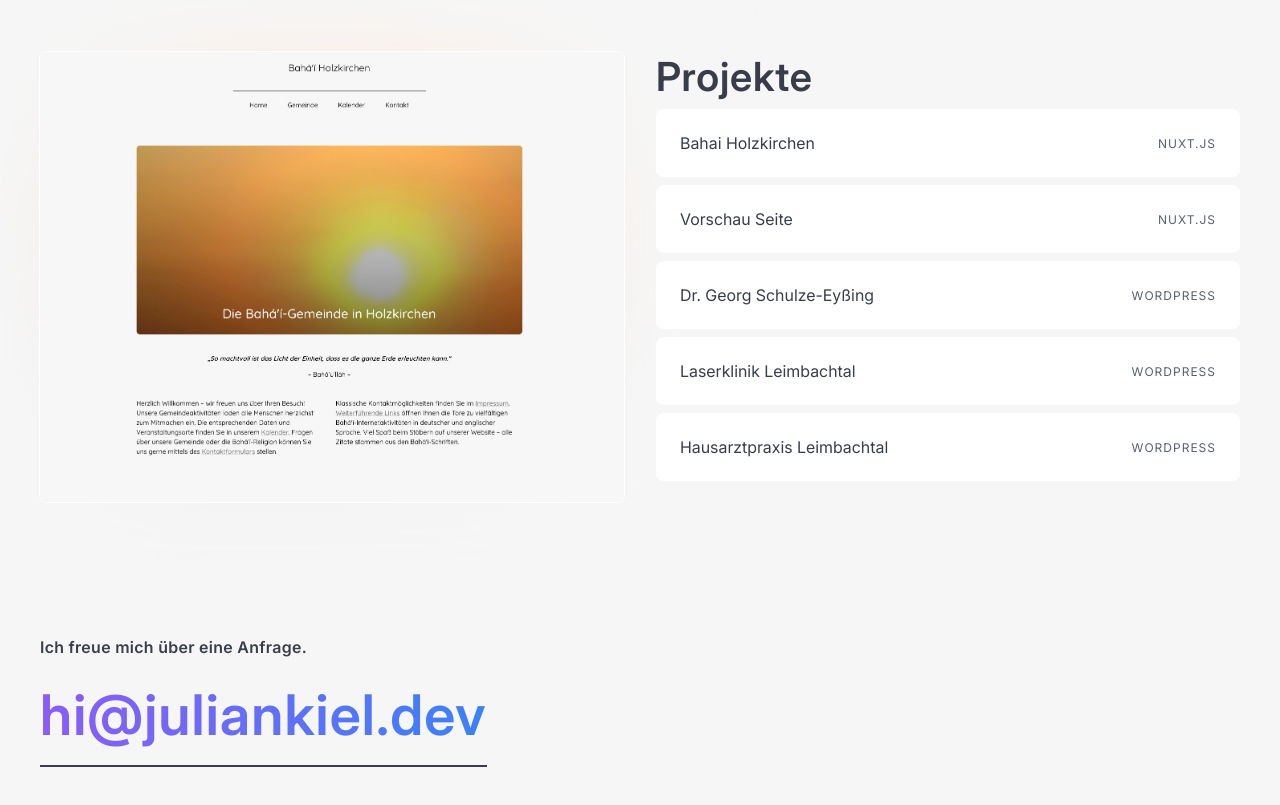
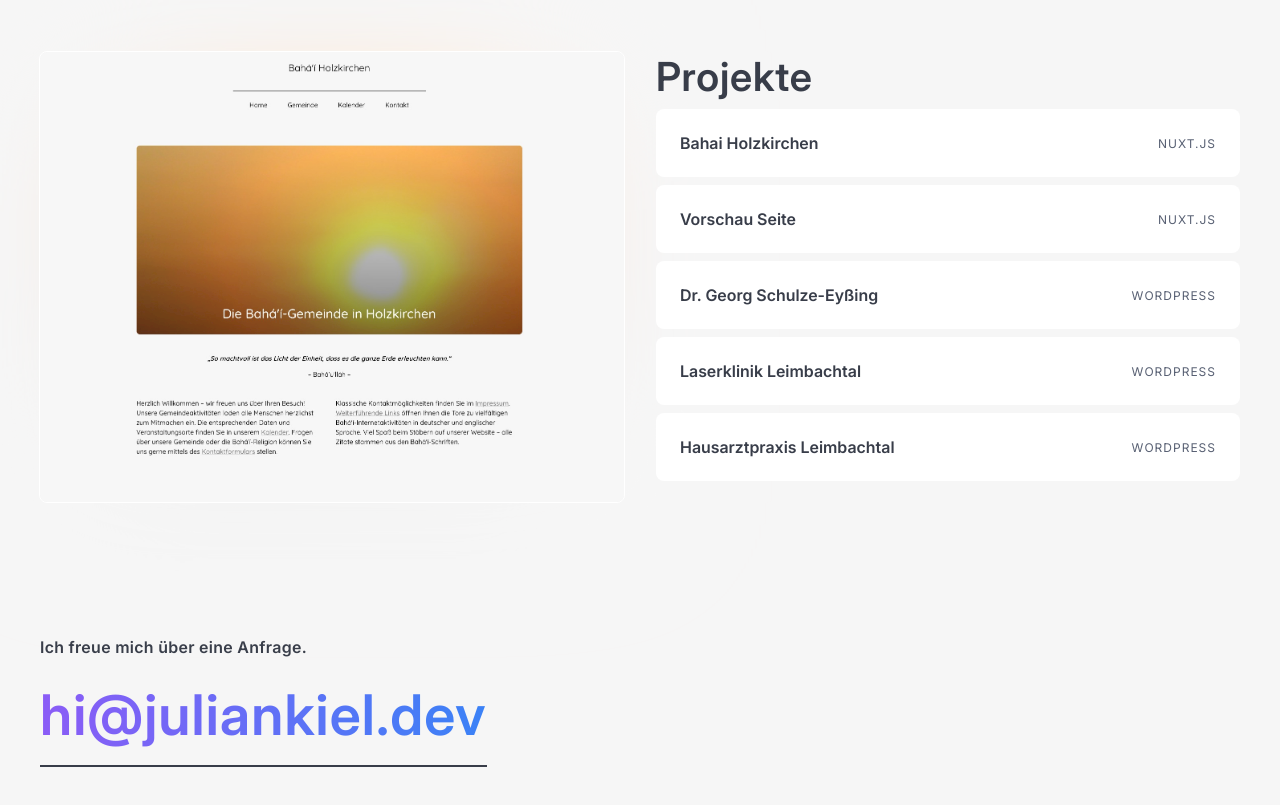
Before and after one commit to KielJulian/Portfolio, a Nuxt app: page / in a window 1280 px wide. Shown: the part 900-1705 px from the top of the page. Built offline with nearby package versions, Linux system fonts and the light colour scheme; a web font is replaced by a local one.

Commit message:
Restore font-weight style for project names in ProjectsSection component to enhance text visibility.

```diff
--- a/components/ProjectsSection.vue
+++ b/components/ProjectsSection.vue
@@ -288,7 +288,7 @@ const openProjectUrl = (url) => {
 }
 
 .project-name {
-  /* font-weight: 600; */
+  font-weight: 600;
 }
 
 .project-right {
```
